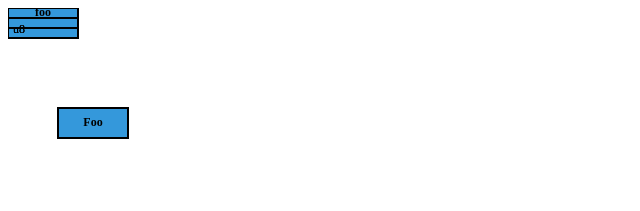
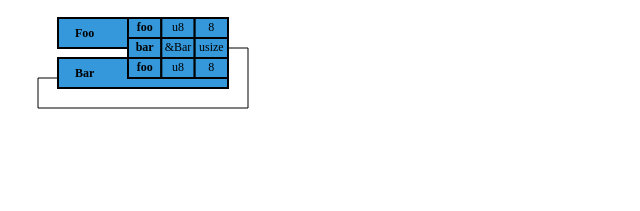
Before and after one commit to ferrous-systems/rust-three-days-course, a plain HTML site: page presentation/drawings/index.html in a window 1280 px wide. Shown: the whole page, without its empty margins (0-640 px from the left). Drawn offline with Linux system fonts and the light colour scheme.

Commit message:
More stackdrawing

```diff
--- a/presentation/drawings/index.html
+++ b/presentation/drawings/index.html
@@ -24,20 +24,62 @@
          });
 
          var field = new joint.shapes.memory.Field({
-             size: { width: 70, height: 30 },
+             size: { width: 100, height: 20 },
              name: "foo",
-             type: "u8"
+             type: "u8",
+             fieldSize: "8"
+         });
+
+         var field2 = new joint.shapes.memory.Field({
+             size: { width: 100, height: 20 },
+             name: "bar",
+             type: "&Bar",
+             fieldSize: "usize"
          });
 
          var struct = new joint.shapes.memory.Struct({
-             position: { x: 50, y: 100 },
-             size: { width: 70, height: 30 },
+             position: { x: 50, y: 10 },
+             size: { width: 170, height: 30 },
              name: "Foo"
          });
 
+         var field3 = new joint.shapes.memory.Field({
+             size: { width: 100, height: 20 },
+             name: "foo",
+             type: "u8",
+             fieldSize: "8"
+         });
+
+         var struct2 = new joint.shapes.memory.Struct({
+             position: { x: 50, y: 50 },
+             size: { width: 170, height: 30 },
+             name: "Bar"
+         });
+
+
+         var link = new joint.dia.Link({
+            source: { id: field2.id },
+            target: { id: struct2.id }
+            });
+
+         link.set('router', {
+            name: 'manhattan',
+            args: {
+                startDirections: ['right'],
+                endDirections: ['left'],
+            }
+         });
+
+
          struct.embed(field);
+         struct.embed(field2);
+         struct2.embed(field3);
 
-         graph.addCells([struct, field]);
+         graph.addCells([struct, field, field2, struct2, field3, link]);
+         field.position(70, 0, { parentRelative: true });
+         field2.position(70, 20, { parentRelative: true });
+         field3.position(70, 0, { parentRelative: true });
+
         </script>
     </body>
 </html>
--- a/presentation/drawings/js/stack.js
+++ b/presentation/drawings/js/stack.js
@@ -6,7 +6,7 @@ joint.shapes.memory.Field = joint.shapes.basic.Generic.extend({
         '<g class="scalable">',
         '<rect class="field-name-rect"/><rect class="field-type-rect"/><rect class="field-size-rect"/>',
         '</g>',
-        '<text class="field-name-text"/><text class="field-type-text"/><text class="field-type-text"/>',
+        '<text class="field-name-text"/><text class="field-type-text"/><text class="field-size-text"/>',
         '</g>'
     ].join(''),
 
@@ -26,18 +26,18 @@ joint.shapes.memory.Field = joint.shapes.basic.Generic.extend({
                 'fill': 'black', 'font-size': 12, 'font-family': 'Times New Roman'
             },
             '.field-type-text': {
-                'ref': '.field-type-rect', 'ref-y': 5, 'ref-x': 5,
+                'ref': '.field-type-rect', 'ref-y': .5, 'ref-x': .5, 'text-anchor': 'middle', 'y-alignment': 'middle',
                 'fill': 'black', 'font-size': 12, 'font-family': 'Times New Roman'
             },
             '.field-size-text': {
-                'ref': '.field-type-rect', 'ref-y': 5, 'ref-x': 5,
+                'ref': '.field-size-rect', 'ref-y': .5, 'ref-x': .5, 'text-anchor': 'middle', 'y-alignment': 'middle',
                 'fill': 'black', 'font-size': 12, 'font-family': 'Times New Roman'
             }
         },
 
         name: [],
         type: [],
-        size: "?"
+        fieldSize: "?"
     }, joint.shapes.basic.Generic.prototype.defaults),
 
 
@@ -60,8 +60,8 @@ joint.shapes.memory.Field = joint.shapes.basic.Generic.extend({
         return this.get('type');
     },
 
-    getSize: function() {
-        return this.get('size');
+    getFieldSize: function() {
+        return this.get('fieldSize');
     },
 
     updateRectangles: function() {
@@ -69,9 +69,9 @@ joint.shapes.memory.Field = joint.shapes.basic.Generic.extend({
         var attrs = this.get('attrs');
 
         var rects = [
-            { type: 'name', text: this.getFieldName() },
-            { type: 'type', text: this.getTypeName() },
-            { type: 'size', text: this.getSize() }
+            { type: 'name', text: this.getFieldName(), offset: 0 },
+            { type: 'type', text: this.getTypeName(), offset: 200 },
+            { type: 'size', text: this.getFieldSize(), offset: 400 }
         ];
 
         var offsetY = 0;
@@ -82,7 +82,7 @@ joint.shapes.memory.Field = joint.shapes.basic.Generic.extend({
 
             attrs['.field-' + rect.type + '-text'].text = lines.join('\n');
             attrs['.field-' + rect.type + '-rect'].height = rectHeight;
-            attrs['.field-' + rect.type + '-rect'].transform = 'translate(0,' + offsetY + ')';
+            attrs['.field-' + rect.type + '-rect'].transform = 'translate(' + rect.offset + ',0)';
 
             offsetY += rectHeight;
         });
@@ -120,14 +120,9 @@ joint.shapes.memory.Struct = joint.shapes.basic.Generic.extend({
             rect: { 'width': 200 },
 
             '.type-name-rect': { 'stroke': 'black', 'stroke-width': 2, 'fill': '#3498db' },
-            '.type-fields-rect': { 'stroke': 'black', 'stroke-width': 2, 'fill': '#3498db' },
 
             '.type-name-text': {
-                'ref': '.type-name-rect', 'ref-y': .5, 'ref-x': .5, 'text-anchor': 'middle', 'y-alignment': 'middle', 'font-weight': 'bold',
-                'fill': 'black', 'font-size': 12, 'font-family': 'Times New Roman'
-            },
-            '.type-fields-text': {
-                'ref': '.type-fields-rect', 'ref-y': 5, 'ref-x': 5,
+                'ref': '.type-name-rect', 'ref-y': .3, 'ref-x': .1, 'font-weight': 'bold',
                 'fill': 'black', 'font-size': 12, 'font-family': 'Times New Roman'
             }
         },
@@ -156,8 +151,7 @@ joint.shapes.memory.Struct = joint.shapes.basic.Generic.extend({
         var attrs = this.get('attrs');
 
         var rects = [
-            { type: 'name', text: this.getClassName() },
-            { type: 'fields', text: this.get('fields') }
+            { type: 'name', text: this.getClassName() }
         ];
 
         var offsetY = 0;
```
